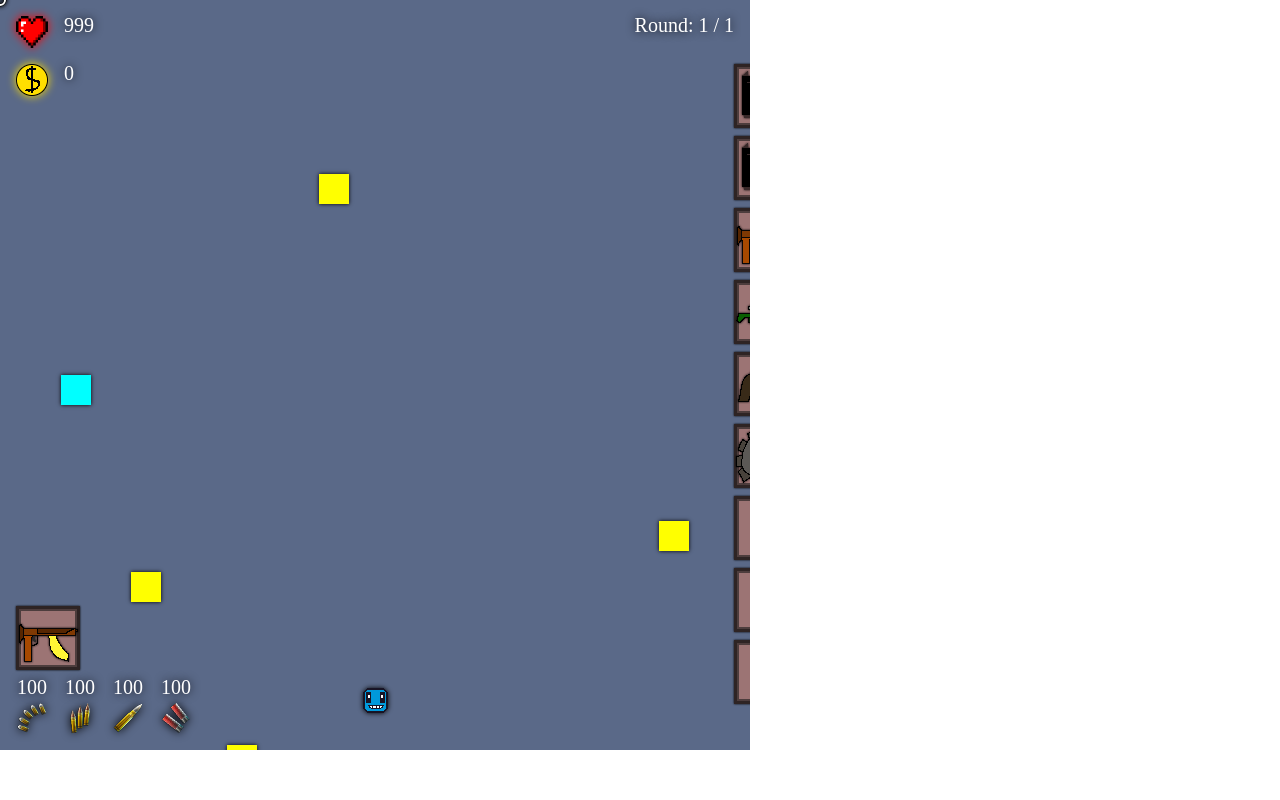
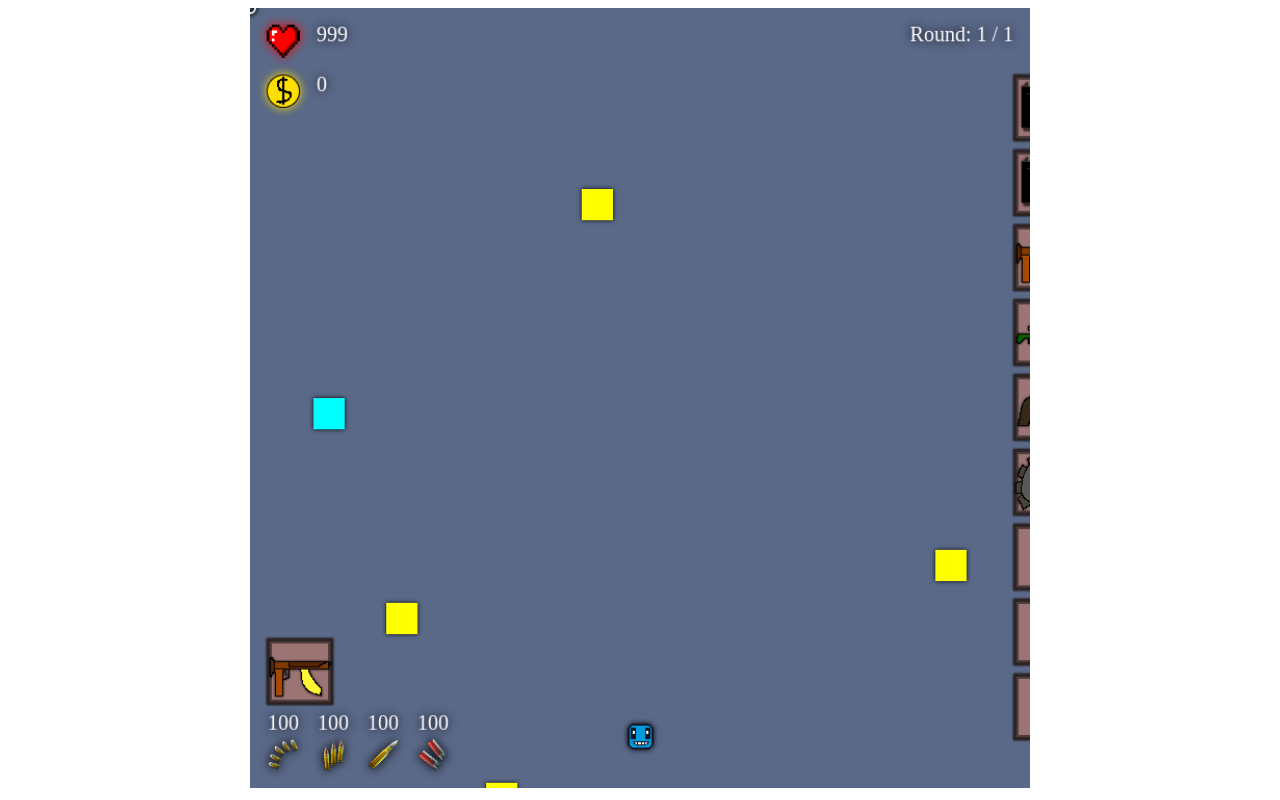
Before and after one commit to jameslinimk/the-blue-guy, a website: page website/index.html in a window 1280 px wide. Drawn offline with Linux system fonts and the light colour scheme.

Commit message:
Fix html resizing

```diff
--- a/website/index.html
+++ b/website/index.html
@@ -18,11 +18,10 @@
     <script src="./js/bundle.js" defer></script>
 </head>
 
-<body>
-    <!-- <div class="canvas-container" style="display: flex; align-items: center; justify-content: center;">
+<body style="overflow: hidden">
+    <div class="canvas-container" style="display: flex; align-items: center; justify-content: center;">
         <canvas id="game"></canvas>
-    </div> -->
-    <canvas id="game" style="position:absolute; left:0px; top:0px;"></canvas>
+    </div>
 </body>
 
 </html>
--- a/website/js/bundle.js
+++ b/website/js/bundle.js
@@ -328,20 +328,13 @@ canvas.width = config_1.config.width;
 canvas.height = config_1.config.height;
 if (config_1.config.fullscreen) {
     const resizeWindow = () => {
-        if (window.innerWidth === window.innerHeight) {
-            canvas.style.width = "100%";
-            canvas.style.height = "100%";
-        }
-        else {
-            canvas.style.width = `${Math.min(window.innerWidth, window.innerHeight)}`;
-            canvas.style.height = `${Math.min(window.innerWidth, window.innerHeight)}`;
-            console.log("📓 ~ file: index.ts ~ line 17 ~ canvas.style.height", Math.min(window.innerWidth, window.innerHeight));
-        }
+        canvas.style.width = `${Math.min(window.innerWidth, window.innerHeight) - 20}px`;
+        canvas.style.height = `${Math.min(window.innerWidth, window.innerHeight) - 20}px`;
     };
     resizeWindow();
     window.onresize = resizeWindow;
 }
-// if (detectMobile()) alert("A mobile device has been detected. This game requires a keyboard to move. Touch to shoot is available, but not recommended.")
+// if (detectMobile()) alert("A mobile device has been (possibly) detected. This game requires a keyboard to move. Touch to shoot is available, but not recommended.")
 (0, game_1.play)(new game_2.GameScene(), config_1.config.fps, canvas);
 
 },{"./config":4,"./game":5,"./scenes/game":8}],8:[function(require,module,exports){
```
Also changed, not shown: website/js/index.ts (+3 -9 lines).
